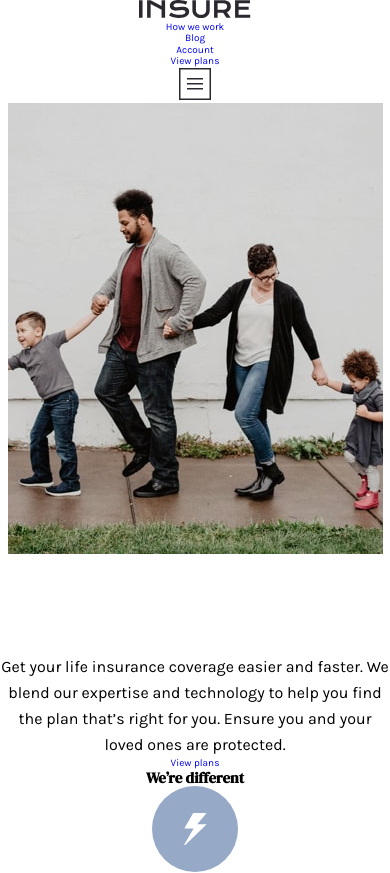
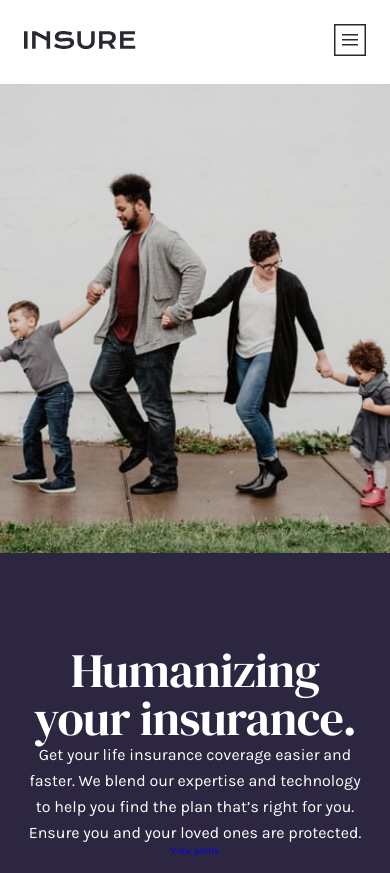
Before and after one commit to MichalTrubini/Insure-landing-page, a plain HTML site: page index.html in a window 390 px wide. Shown: the top 873 px of the page. Drawn offline with Linux system fonts and the light colour scheme.

Commit message:
mobile css WIP

```diff
--- a/index.html
+++ b/index.html
@@ -35,9 +35,7 @@
   </header>
   <main class="main">
     <section class="hero">
-      <div class="hero__image-container">
-        <img src="images/image-intro-mobile.jpg" alt="hero image" class="hero__image">
-      </div>
+      <img src="images/image-intro-mobile.jpg" alt="hero image" class="hero__image">
       <div class="hero__content">
         <h1 class="hero__heading">Humanizing your insurance.</h1>
         <p class="hero__about">
--- a/scss/style.scss
+++ b/scss/style.scss
@@ -16,6 +16,7 @@ h1 {
     font-size: 4.8rem;
     line-height: 4.8rem;
     letter-spacing: -0.67px;
+    font-weight: 400;
 }
 
 p {
@@ -27,6 +28,31 @@ footer {
     background: $background-footer;
 }
 
+//TYPOGRAPHY AND COLORS ----END
+
 li {
     list-style: none;
 }
+
+.nav {
+    padding: 2.4rem 2.4rem;
+    display: flex;
+    justify-content: space-between;
+    align-items: center;
+
+    &__mobile-menu {
+        display: none;
+    }
+}
+
+.hero {
+
+    display: flex;
+    flex-direction: column;
+    color: $color-text-white;
+
+    &__content {
+        background: $background-hero;
+        padding: 9.3rem 2.4rem;
+    }
+}
```
Also changed, not shown: css/style.css, 1 other file.
